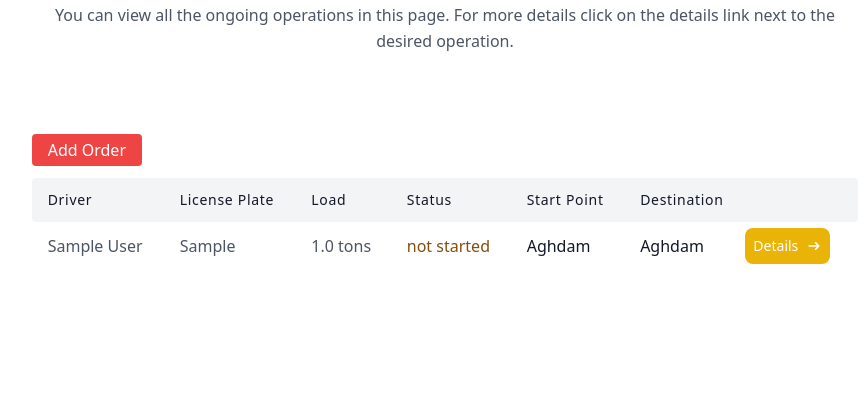
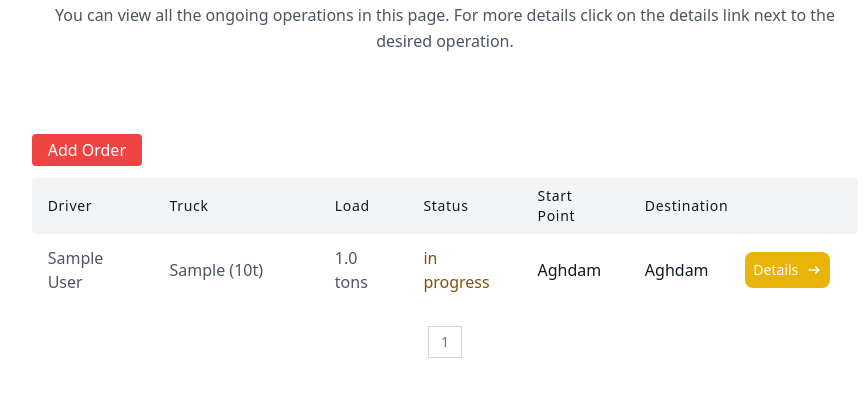
Before and after one commit to Nifdi01/Logisitcs-Management, a Django app: page /logistics/ in a window 1280 px wide. Shown: the part 190-587 px from the top of the page, without its empty margins (195-1061 px from the left). Run offline with Django 4.2, Linux system fonts and the light colour scheme; a user stored in the database is signed in; tables that the repository leaves empty hold one stand-in row (values such as "Sample post"); some libraries are stand-ins or nearby versions.

Commit message:
LMBL-12: Added Pagination

```diff
--- a/logistics_management/logistics/models.py
+++ b/logistics_management/logistics/models.py
@@ -17,17 +17,15 @@
     capacity = models.IntegerField()
 
     def __str__(self):
-        return f"{self.license_plate}"
+        return f"{self.license_plate} ({self.capacity}t)"
 
 
 class CargoOrder(models.Model):
-    NOT_STARTED = 'not started'
     IN_PROGRESS = 'in progress'
     COMPLETED = 'completed'
     IN_QUEUE = 'in queue'
 
     STATUS_CHOICES = [
-        (NOT_STARTED, 'Not Started'),
         (IN_PROGRESS, 'In Progress'),
         (COMPLETED, 'Completed'),
         (IN_QUEUE, 'In Queue'),
@@ -36,7 +34,7 @@
     status = models.CharField(
         max_length=20,
         choices=STATUS_CHOICES,
-        default=NOT_STARTED
+        default=IN_QUEUE
     )
     DESTINATION_CHOICES = [
         ("Aghdam", "Aghdam"),
--- a/logistics_management/logistics/templates/logistics/logistics_detail.html
+++ b/logistics_management/logistics/templates/logistics/logistics_detail.html
@@ -23,8 +23,8 @@
             <span class="ml-auto text-gray-900">{{ truck_plate }}</span>
           </div>
           <div class="flex border-t border-b mb-6 border-gray-200 py-2">
-            <span class="text-gray-500">Capacity</span>
-            <span class="ml-auto text-gray-900">{{ truck_capacity }}.0 tons</span>
+            <span class="text-gray-500">Load</span>
+            <span class="ml-auto text-gray-900">{{ truck_load }}.0 tons</span>
           </div>
           <p class="flex-grow border-b-2 border-gray-300 py-2 text-lg px-1">Route</p>
           <div class="border-b p-2 w-2/3">
@@ -56,7 +56,7 @@
             <a href="{% url 'edit_cargo_order' cargo.id %}" class="flex ml-5 text-white bg-yellow-500 border-0 py-2 px-6 focus:outline-none hover:bg-yellow-600 rounded">Edit</a>
           </div>
         </div>
-        <img alt="cargo" class="lg:w-1/2 w-full lg:h-auto h-64 object-contain object-center rounded" src="{% static 'images/cargo_detail.svg' %}" />
+        <img alt="cargo" class="lg:w-1/2 w-full lg:h-auto h-64 object-contain object-center rounded" src="{% static 'images/cargo_detail.gif' %}" />
       </div>
     </div>
   </section>
--- a/logistics_management/logistics/templates/logistics/logistics_list.html
+++ b/logistics_management/logistics/templates/logistics/logistics_list.html
@@ -7,39 +7,51 @@
   <div class="container px-5 py-24 mx-auto">
     <div class="flex flex-col text-center w-full mb-20">
       <h1 class="sm:text-4xl text-3xl font-medium title-font mb-2 text-gray-900">Logistics</h1>
-        <p class="lg:w-2/3 mx-auto leading-relaxed text-base">You can view all the ongoing operations in this page. For more details click on the details link next to the desired operation.</p>
+      <p class="lg:w-2/3 mx-auto leading-relaxed text-base">You can view all the ongoing operations in this page. For
+        more details click on the details link next to the desired operation.</p>
     </div>
     <div class="lg:w-2/3 w-full mx-auto overflow-auto">
       <div class="flex mb-3 ">
-          <a href="{% url 'add_cargo_order' %}" class="flex text-white bg-red-500 border-0 py-1 px-4 focus:outline-none hover:bg-red-600 rounded">Add Order</a>
+        <a href="{% url 'add_cargo_order' %}"
+          class="flex text-white bg-red-500 border-0 py-1 px-4 focus:outline-none hover:bg-red-600 rounded">Add
+          Order</a>
         <!-- <a class="flex ml-5 text-white bg-yellow-500 border-0 py-1 px-4 focus:outline-none hover:bg-yellow-600 rounded"></a> -->
       </div>
       <table class="table-auto w-full text-left whitespace-no-wrap">
         <thead>
           <tr>
-              <th class="px-4 py-3 title-font tracking-wider font-medium text-gray-900 text-sm bg-gray-100 rounded-tl rounded-bl">Driver</th>
-              <th class="px-4 py-3 title-font tracking-wider font-medium text-gray-900 text-sm bg-gray-100">License Plate</th>
-              <th class="px-4 py-3 title-font tracking-wider font-medium text-gray-900 text-sm bg-gray-100">Load</th>
-              <th class="px-4 py-3 title-font tracking-wider font-medium text-gray-900 text-sm bg-gray-100">Status</th>
-              <th class="px-4 py-3 title-font tracking-wider font-medium text-gray-900 text-sm bg-gray-100">Start Point</th>
-              <th class="px-4 py-3 title-font tracking-wider font-medium text-gray-900 text-sm bg-gray-100">Destination</th>
-              <th class="w-10 title-font tracking-wider font-medium text-gray-900 text-sm bg-gray-100 rounded-tr rounded-br"></th>
+            <th
+              class="px-4 py-2 title-font tracking-wider font-medium text-gray-900 text-sm bg-gray-100 rounded-tl rounded-bl">
+              Driver</th>
+            <th class="px-4 py-2 title-font tracking-wider font-medium text-gray-900 text-sm bg-gray-100">Truck</th>
+            <th class="px-4 py-2 title-font tracking-wider font-medium text-gray-900 text-sm bg-gray-100">Load</th>
+            <th class="px-4 py-2 title-font tracking-wider font-medium text-gray-900 text-sm bg-gray-100">Status</th>
+            <th class="px-4 py-2 title-font tracking-wider font-medium text-gray-900 text-sm bg-gray-100">Start Point
+            </th>
+            <th class="px-4 py-2 title-font tracking-wider font-medium text-gray-900 text-sm bg-gray-100">Destination
+            </th>
+            <th
+              class="w-10 title-font tracking-wider font-medium text-gray-900 text-sm bg-gray-100 rounded-tr rounded-br">
+            </th>
           </tr>
         </thead>
         <tbody>
           {% for cargo in cargo_list %}
           <tr>
             <td class="px-4 py-3">{{cargo.truck.driver}}</td>
-              <td class="px-4 py-3">{{cargo.truck}}</td>
+            <td class="px-4 w-1/5 py-3">{{cargo.truck}}</td>
             <td class="px-4 py-3">{{cargo.load}}.0 tons</td>
             <td class="px-4 py-3 text-yellow-800 font-medium">{{cargo.status}}</td>
             <td class="px-4 py-3 text-md text-gray-900">{{cargo.start_point}}</td>
             <td class="border-gray-200 px-4 py-3 text-md text-gray-900">{{cargo.destination}}</td>
             <td class="border-gray-200 w-10 pr-5 text-center">
-                <a href="{% url "logistics_detail" cargo.pk %}" class="text-white bg-yellow-500 hover:bg-yellow-600 font-medium rounded-lg text-sm p-2 text-center inline-flex items-center me-2">
+              <a href="{% url "logistics_detail" cargo.pk %}"
+                class="text-white bg-yellow-500 hover:bg-yellow-600 font-medium rounded-lg text-sm p-2 text-center inline-flex items-center me-2">
                 Details
-                  <svg class="w-4  h-2 ml-2" aria-hidden="true" xmlns="http://www.w3.org/2000/svg" fill="none" viewBox="0 0 14 10">
-                  <path stroke="currentColor" stroke-linecap="round" stroke-linejoin="round" stroke-width="2" d="M1 5h12m0 0L9 1m4 4L9 9"/>
+                <svg class="w-4  h-2 ml-2" aria-hidden="true" xmlns="http://www.w3.org/2000/svg" fill="none"
+                  viewBox="0 0 14 10">
+                  <path stroke="currentColor" stroke-linecap="round" stroke-linejoin="round" stroke-width="2"
+                    d="M1 5h12m0 0L9 1m4 4L9 9" />
                 </svg>
                 <span class="sr-only">Icon description</span>
               </a>
@@ -48,6 +60,35 @@
           {% endfor %}
         </tbody>
       </table>
+      <nav class="mt-5 flex items-center justify-center" aria-label="Page navigation example">
+        <ul class="inline-flex -space-x-px text-sm">
+          {% if cargo_list.has_previous %}
+          <li>
+            <a href="?page={{cargo_list.previous_page_number}}"
+              class="flex items-center justify-center px-3 h-8 ms-0 leading-tight text-gray-500 bg-white border border-e-0 border-gray-300 rounded-s-lg hover:bg-gray-100 hover:text-gray-700">Previous</a>
+          </li>
+          {% endif %}
+          {% for number in cargo_list.paginator.page_range %}
+          {% if cargo_list.number == number %}
+          <li>
+            <span
+              class="flex items-center justify-center px-3 h-8 leading-tight text-gray-500 bg-white border border-gray-300 hover:bg-gray-100 hover:text-gray-700">{{number}}</span>
+          </li>
+          {% elif number > cargo_list.number|add:'-3' and number < cargo_list.number|add:'3' %} <a
+            href="?page={{ number }}"
+            class="flex items-center justify-center px-3 h-8 leading-tight text-gray-500 bg-white border border-gray-300 hover:bg-gray-100 hover:text-gray-700">
+            {{ number }}</a>
+            {% endif %}
+            {% endfor %}
+
+            {% if cargo_list.has_next %}
+            <li>
+              <a href="?page={{cargo_list.next_page_number}}"
+                class="flex items-center justify-center px-3 h-8 leading-tight text-gray-500 bg-white border border-gray-300 rounded-e-lg hover:bg-gray-100 hover:text-gray-700">Next</a>
+            </li>
+            {% endif %}
+        </ul>
+      </nav>
     </div>
   </div>
 </section>
--- a/logistics_management/logistics/views.py
+++ b/logistics_management/logistics/views.py
@@ -3,11 +3,30 @@
 from .forms import AddCargoOrderForm, EditCargoOrderForm, DriverForm, TruckForm
 from django.contrib.auth.decorators import login_required
 from django.contrib import messages
+from django.core.paginator import Paginator, EmptyPage, PageNotAnInteger
 
 @login_required
 def logistics_list(request):
     cargo_list = CargoOrder.objects.all()
+
+    # Set the number of items per page
+    items_per_page = 10
+    paginator = Paginator(cargo_list, items_per_page)
+
+    # Get the current page number from the request's GET parameters
+    page = request.GET.get('page')
+
+    try:
+        cargo_list = paginator.page(page)
+    except PageNotAnInteger:
+        # If the page parameter is not an integer, deliver the first page
+        cargo_list = paginator.page(1)
+    except EmptyPage:
+        # If the page parameter is out of range, deliver the last page of results
+        cargo_list = paginator.page(paginator.num_pages)
+
     return render(request, "logistics/logistics_list.html", {"cargo_list": cargo_list})
+
 
 
 @login_required
@@ -21,7 +40,7 @@
         "driver": cargo.truck.driver,
         "driver_license": cargo.truck.driver.license_number,
         "truck_plate": cargo.truck,
-        "truck_capacity":cargo.truck.capacity,
+        "truck_load":cargo.load,
         "start_point": cargo.start_point,
         "destination": cargo.destination,
         "shortest_path": shortest_path[1:-1],
```
Also changed, not shown: logistics_management/static/images/cargo_detail.gif (added). Lines whose indentation alone changed are shown as unchanged.
